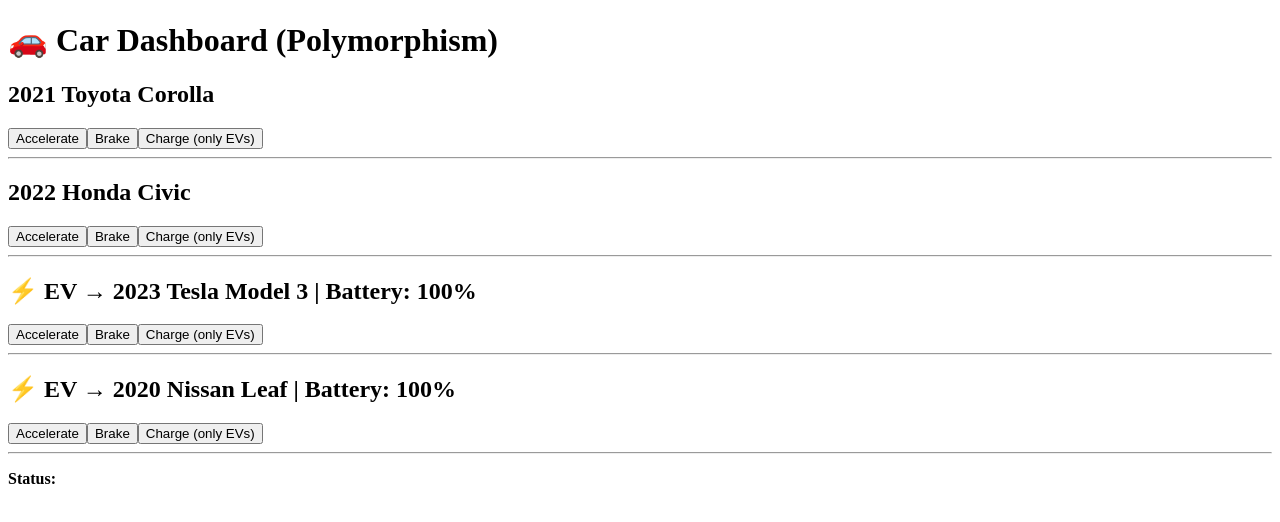
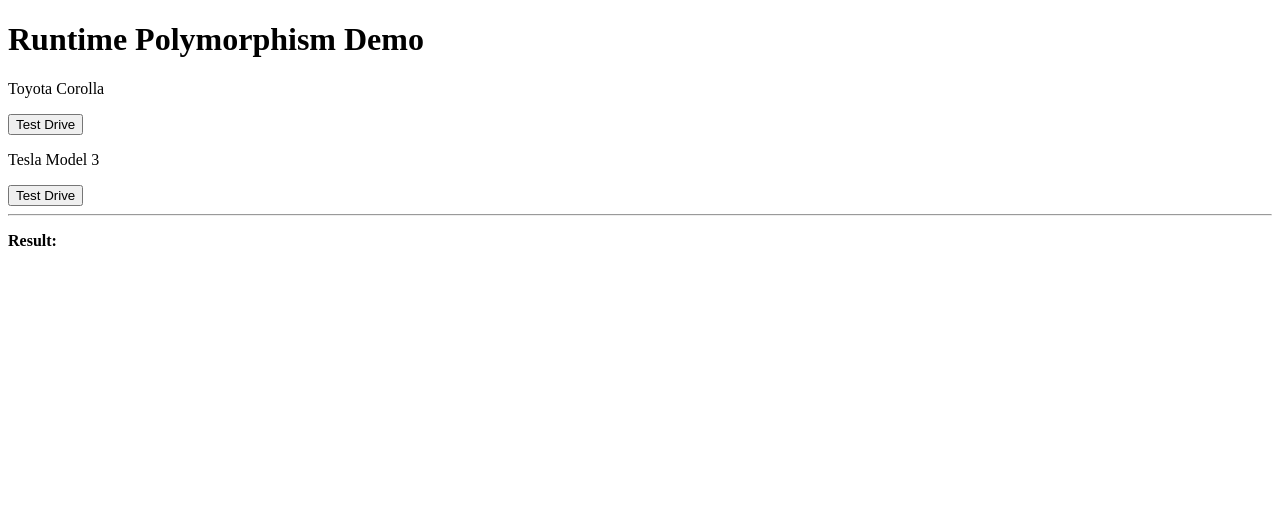
Before and after one commit to sds2002/AngularDemo, an Angular app: page / in a window 1280 px wide. Shown: the top 522 px of the page. Built offline with nearby package versions, Linux system fonts and the light colour scheme.

Commit message:
Runtime Polymorphism

```diff
--- a/src/app/app.component.html
+++ b/src/app/app.component.html
@@ -1,11 +1,9 @@
-<h1>🚗 Car Dashboard (Polymorphism)</h1>
+<h1>Runtime Polymorphism Demo</h1>
 
 <div *ngFor="let car of cars">
-  <h2>{{ car.displayInfo() }}</h2>
-  <button (click)="accelerateCar(car)">Accelerate</button>
-  <button (click)="brakeCar(car)">Brake</button>
-  <button (click)="chargeIfEV(car)">Charge (only EVs)</button>
-  <hr>
+  <p>{{ car.brand }} {{ car.model }}</p>
+  <button (click)="testDrive(car)">Test Drive</button>
 </div>
 
-<p><strong>Status:</strong> {{ message }}</p>
+<hr>
+<p><strong>Result:</strong> {{ message }}</p>
--- a/src/app/app.component.ts
+++ b/src/app/app.component.ts
@@ -4,36 +4,18 @@
 
 @Component({
   selector: 'app-root',
-  templateUrl: './app.component.html',
-  styleUrls: ['./app.component.css']
+  templateUrl: './app.component.html'
 })
 export class AppComponent {
-  // ✅ Polymorphic array (mix of Car and ElectricCar)
   cars: Car[] = [
-    new Car('Toyota', 'Corolla', 2021),
-    new Car('Honda', 'Civic', 2022),
-    new ElectricCar('Tesla', 'Model 3', 2023),
-    new ElectricCar('Nissan', 'Leaf', 2020)
+    new Car('Toyota', 'Corolla'),
+    new ElectricCar('Tesla', 'Model 3')
   ];
 
   message: string = '';
 
-  accelerateCar(car: Car) {
-    car.drive(20);
-    this.message = `${car.displayInfo()} is now at ${car.getSpeed()} km/h.`;
-  }
-
-  brakeCar(car: Car) {
-    car.brake(10);
-    this.message = `${car.displayInfo()} slowed down to ${car.getSpeed()} km/h.`;
-  }
-
-  chargeIfEV(car: Car) {
-    if (car instanceof ElectricCar) {
-      (car as ElectricCar).chargeBattery(20);
-      this.message = `${car.displayInfo()} (battery charged)`;
-    } else {
-      this.message = `${car.displayInfo()} is not electric.`;
-    }
+  testDrive(car: Car) {
+    // 🔹 At runtime, the correct drive() method is chosen
+    this.message = car.drive();
   }
 }
--- a/src/app/models/car.model.ts
+++ b/src/app/models/car.model.ts
@@ -1,28 +1,7 @@
 export class Car {
-  brand: string;
-  model: string;
-  year: number;
-  private speed: number = 0;
+  constructor(public brand: string, public model: string) {}
 
-  constructor(brand: string, model: string, year: number) {
-    this.brand = brand;
-    this.model = model;
-    this.year = year;
-  }
-
-  drive(speedIncrease: number): void {
-    this.speed += speedIncrease;
-  }
-
-  brake(speedDecrease: number): void {
-    this.speed = Math.max(0, this.speed - speedDecrease);
-  }
-
-  getSpeed(): number {
-    return this.speed;
-  }
-
-  displayInfo(): string {
-    return `${this.year} ${this.brand} ${this.model}`;
+  drive(): string {
+    return `${this.brand} ${this.model} is driving normally 🚗`;
   }
 }
--- a/src/app/models/electric-car.model.ts
+++ b/src/app/models/electric-car.model.ts
@@ -1,22 +1,7 @@
 import { Car } from './car.model';
 
 export class ElectricCar extends Car {
-  batteryLevel: number = 100;
-
-  constructor(brand: string, model: string, year: number) {
-    super(brand, model, year);
-  }
-
-  chargeBattery(amount: number): void {
-    this.batteryLevel = Math.min(100, this.batteryLevel + amount);
-  }
-
-  useBattery(amount: number): void {
-    this.batteryLevel = Math.max(0, this.batteryLevel - amount);
-  }
-
-  // ✅ override keyword required in TS 4.3+
-  override displayInfo(): string {
-    return `⚡ EV → ${super.displayInfo()} | Battery: ${this.batteryLevel}%`;
+  override drive(): string {
+    return `${this.brand} ${this.model} is driving silently ⚡`;
   }
 }
```
Also changed, not shown: 1 other file (tests, documents, lock files or other folders).
